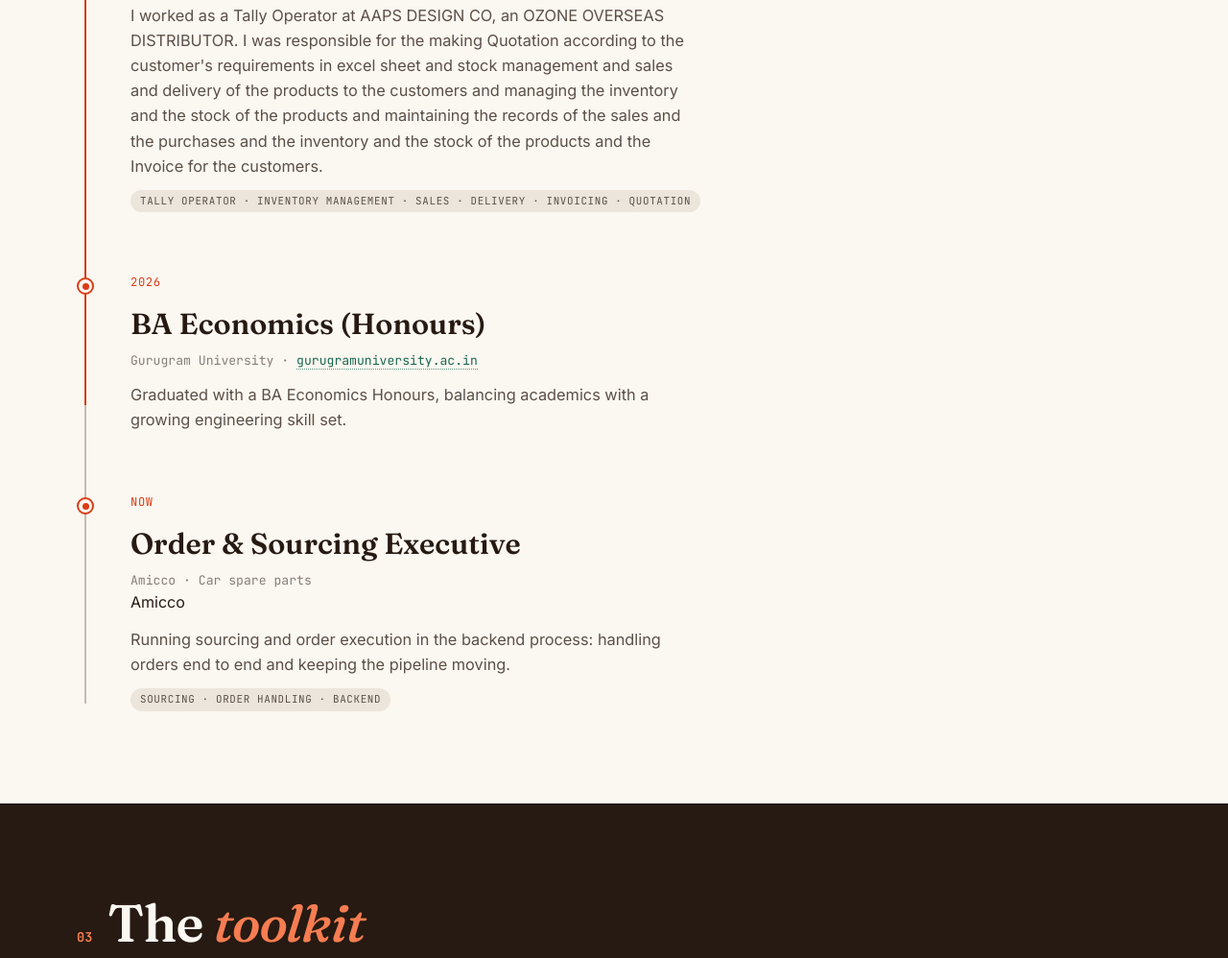
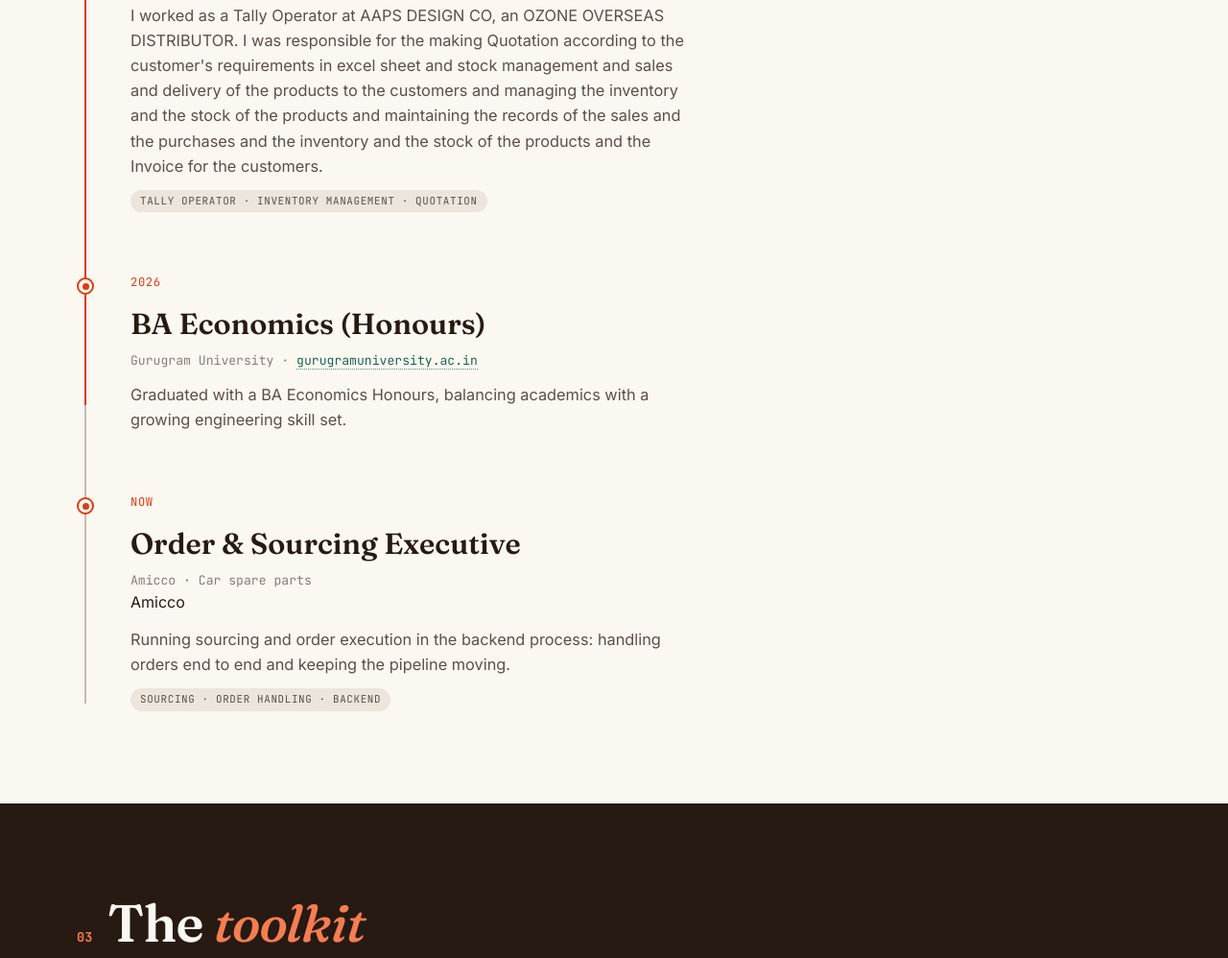
Before and after one commit to Demo7Vlizer/Portfolio, a plain HTML site: page index.html in a window 1280 px wide. Shown: the part 3379-4377 px from the top of the page at 96% size. Drawn offline with nearby package versions, Linux system fonts and the light colour scheme.

Commit message:
changes in or testing 1

```diff
--- a/index.html
+++ b/index.html
@@ -136,7 +136,7 @@
           <div class="tl-what">AAPS DESIGN CO O/O OZONE OVERSEAS DISTRIBUTOR</div>
           <div class="tl-where">AAPS DESIGN CO · <a href="https://www.ozone.in/" target="_blank" rel="noopener">ozone.in</a></div>
           <div class="tl-desc">I worked as a Tally Operator at AAPS DESIGN CO, an OZONE OVERSEAS DISTRIBUTOR. I was responsible for the making Quotation according to the customer's requirements in excel sheet and stock management and sales and delivery of the products to the customers and managing the inventory and the stock of the products and maintaining the records of the sales and the purchases and the inventory and the stock of the products and the Invoice for the customers.</div>
-          <span class="tag-role">Tally Operator · Inventory Management · Sales · Delivery · Invoicing · Quotation</span>
+          <span class="tag-role">Tally Operator · Inventory Management · Quotation</span>
         </div>
 
         <div class="tl-item">
```
